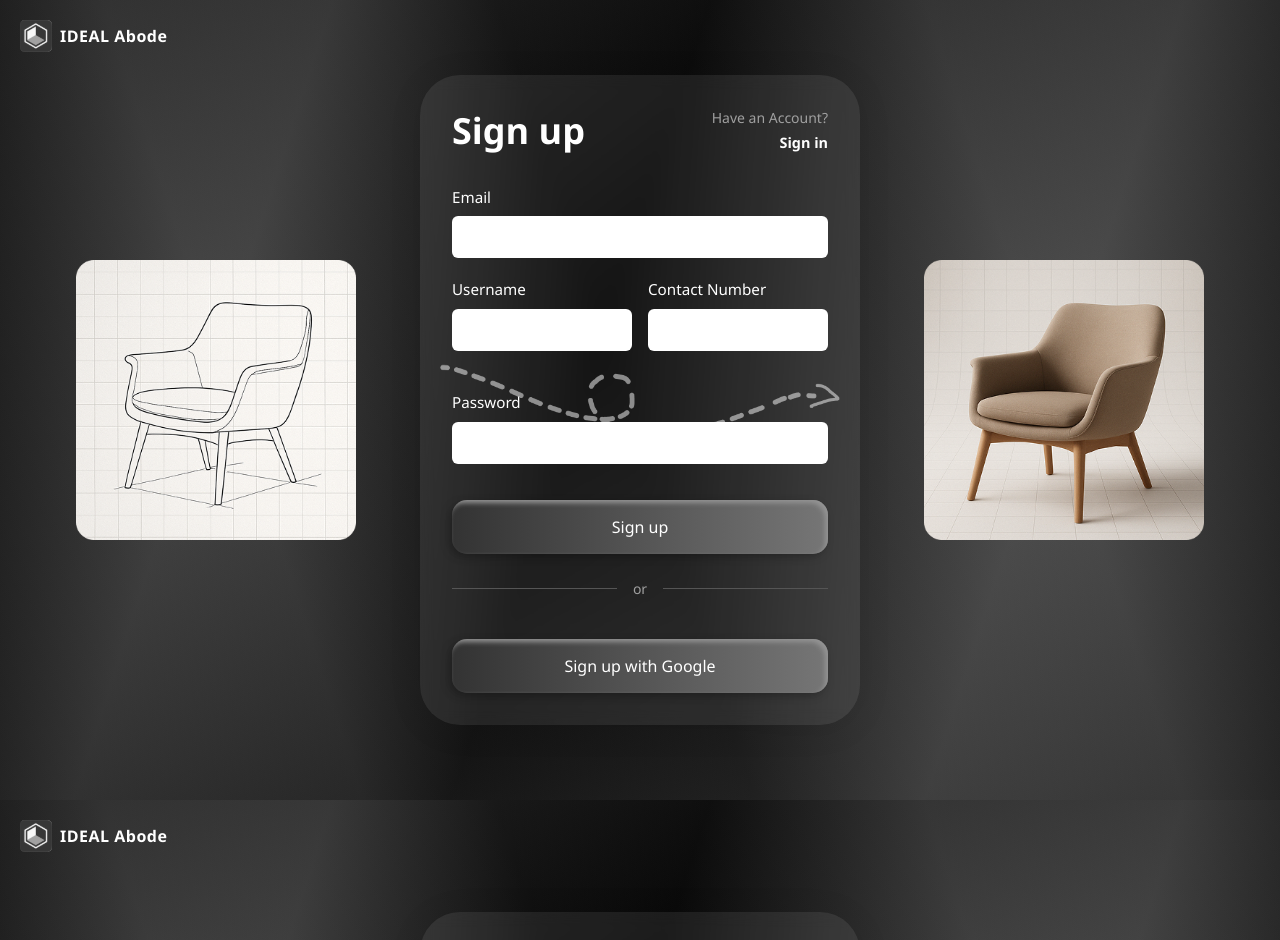
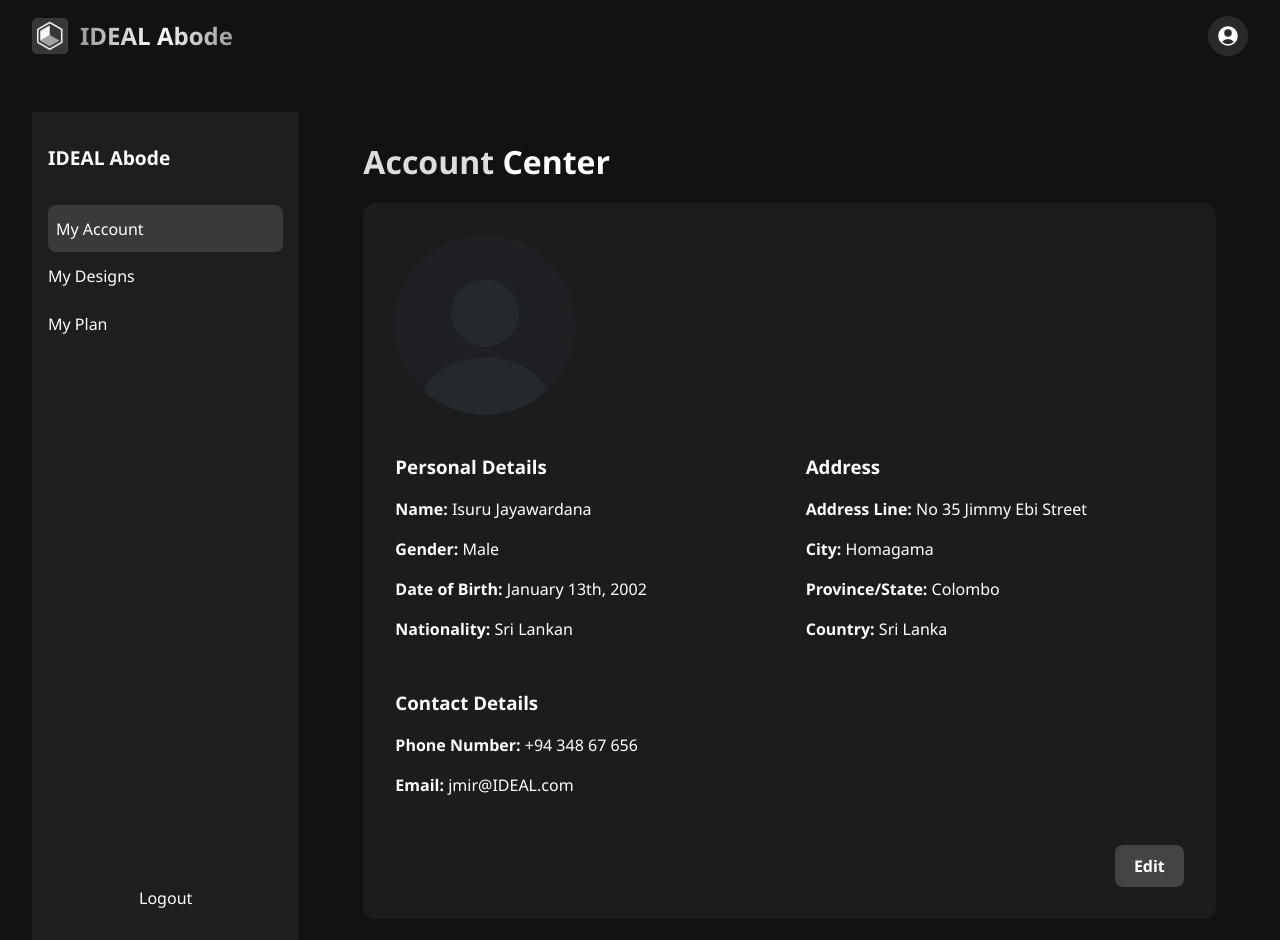
Before and after one commit to sajitha00/3D-furniture, a React (Vite) app: page /account in a window 1280 px wide. Shown: the top 940 px of the page. Built offline with nearby package versions, Linux system fonts and the light colour scheme.

Commit message:
acoount center frontend with accout details and sidebvar componants

```diff
--- a/package.json
+++ b/package.json
@@ -13,7 +13,7 @@
     "@supabase/supabase-js": "^2.49.4",
     "react": "^19.0.0",
     "react-dom": "^19.0.0",
-    "react-router-dom": "^7.5.2"
+    "react-router-dom": "^7.5.3"
   },
   "devDependencies": {
     "@eslint/js": "^9.21.0",
--- a/src/App.jsx
+++ b/src/App.jsx
@@ -4,17 +4,17 @@ import { BrowserRouter, Routes, Route } from "react-router-dom";
 import Home from "./pages/Home";
 import Signup from "./pages/Signup";
 import Signin from "./pages/Signin";
+import AccountCenter from "./pages/AccountCenter";
 
 function App() {
   return (
     <BrowserRouter>
-      {/* <Routes>
+      <Routes>
         <Route path="/" element={<Home />} />
-        <Route path="/Signup" element={<Signup />} />
-        <Route path="/Signin" element={<Signin />} />
-      </Routes> */}
-      <Signup />
-      <Signin />
+        <Route path="/signup" element={<Signup />} />
+        <Route path="/signin" element={<Signin />} />
+        <Route path="/account" element={<AccountCenter />} />
+      </Routes>
     </BrowserRouter>
   );
 }
--- /dev/null
+++ b/src/components/Account/AccountDetails.css
@@ -0,0 +1,83 @@
+
+.account-container {
+    color: white;
+    padding: 2rem;
+    width: 100%;
+  }
+
+  .account-container h1 {
+    font-size: 2rem;
+    margin-bottom: 1.5rem;
+  }
+
+  .account-container h1 span {
+    font-weight: bold;
+    color: #ddd;
+  }
+
+  .content-box {
+    background: #1c1c1c;
+    border-radius: 12px;
+    padding: 2rem;
+    display: flex;
+    flex-direction: column;
+    gap: 2rem;
+  }
+
+  .profile img {
+    width: 180px;
+    border-radius: 12px;
+  }
+
+  .details-grid {
+    display: flex;
+    justify-content: space-between;
+    gap: 2rem;
+    flex-wrap: wrap;
+  }
+
+  .details-grid section {
+    flex: 1;
+    min-width: 250px;
+  }
+
+  .edit-button {
+    align-self: flex-end;
+    background: #444;
+    color: white;
+    border: none;
+    padding: 0.6rem 1.2rem;
+    border-radius: 8px;
+    cursor: pointer;
+    font-weight: bold;
+  }
+
+  @media (max-width: 1024px) {
+    .details-grid {
+      flex-direction: column;
+    }
+
+    .edit-button {
+      width: 100%;
+      text-align: center;
+    }
+
+    .profile img {
+      width: 100%;
+      max-width: 300px;
+    }
+  }
+
+  @media (max-width: 600px) {
+    .account-container {
+      padding: 1rem;
+    }
+
+    .content-box {
+      padding: 1rem;
+    }
+
+    .account-container h1 {
+      font-size: 1.5rem;
+    }
+  }
--- /dev/null
+++ b/src/components/Account/AccountDetails.jsx
@@ -0,0 +1,38 @@
+import React from 'react'
+import './AccountDetails.css';
+import profileImg from '../../assets/images/Profile.png';
+
+export default function AccountDetails() {
+  return (
+    <div className="account-container">
+      <h1><span>Account</span> Center</h1>
+      <div className="content-box">
+        <div className="profile">
+          <img src={profileImg} alt="User Profile" />
+        </div>
+        <div className="details-grid">
+          <section>
+            <h3>Personal Details</h3>
+            <p><strong>Name:</strong> Isuru Jayawardana</p>
+            <p><strong>Gender:</strong> Male</p>
+            <p><strong>Date of Birth:</strong> January 13th, 2002</p>
+            <p><strong>Nationality:</strong> Sri Lankan</p>
+          </section>
+          <section>
+            <h3>Address</h3>
+            <p><strong>Address Line:</strong> No 35 Jimmy Ebi Street</p>
+            <p><strong>City:</strong> Homagama</p>
+            <p><strong>Province/State:</strong> Colombo</p>
+            <p><strong>Country:</strong> Sri Lanka</p>
+          </section>
+          <section>
+            <h3>Contact Details</h3>
+            <p><strong>Phone Number:</strong> +94 348 67 656</p>
+            <p><strong>Email:</strong> jmir@IDEAL.com</p>
+          </section>
+        </div>
+        <button className="edit-button">Edit</button>
+      </div>
+    </div>
+  );
+}
--- /dev/null
+++ b/src/components/Account/Sidebar.css
@@ -0,0 +1,63 @@
+
+.sidebar {
+    background: #1e1e1e;
+    color: white;
+    width: 350px;
+    min-height: 85vh;
+    padding: 2rem 1rem;
+    display: flex;
+    flex-direction: column;
+    justify-content: space-between;
+  }
+
+  .sidebar h2 {
+    font-size: 1.2rem;
+    margin-bottom: 2rem;
+  }
+
+  .sidebar nav button {
+    display: block;
+    background: transparent;
+    color: white;
+    border: none;
+    padding: 0.8rem 0;
+    text-align: left;
+    width: 100%;
+    font-size: 1rem;
+    cursor: pointer;
+  }
+
+  .sidebar nav .active {
+    background: #3a3a3a;
+    border-radius: 8px;
+    padding-left: 0.5rem;
+  }
+
+  .sidebar .logout {
+    margin-top: auto;
+    background: transparent;
+    color: white;
+    border: none;
+    font-size: 1rem;
+    cursor: pointer;
+  }
+
+  @media (max-width: 768px) {
+    .sidebar {
+      width: 100%;
+      flex-direction: row;
+      justify-content: space-around;
+      align-items: center;
+      padding: 1rem;
+      height: auto;
+    }
+
+    .sidebar nav button {
+      padding: 0.5rem;
+      font-size: 0.9rem;
+    }
+
+    .sidebar .logout {
+      margin-top: 0;
+    }
+  }
--- /dev/null
+++ b/src/components/Account/Sidebar.jsx
@@ -0,0 +1,16 @@
+import React from 'react'
+import './Sidebar.css';
+
+export default function Sidebar() {
+  return (
+    <div className="sidebar">
+      <h2>IDEAL Abode</h2>
+      <nav>
+        <button className="active">My Account</button>
+        <button>My Designs</button>
+        <button>My Plan</button>
+      </nav>
+      <button className="logout">Logout</button>
+    </div>
+  );
+}
--- /dev/null
+++ b/src/pages/AccountCenter.jsx
@@ -0,0 +1,23 @@
+import React from "react";
+import Sidebar from '../components/Account/Sidebar';
+import AccountDetails from '../components/Account/AccountDetails';
+import '../styles/AccountPage.css';
+import Navbar from "../components/Navbar/Navbar";
+import Footer from "../components/Footer/Footer";
+
+
+
+export default function AccountCenter() {
+    return (
+      <div className="account-wrapper">
+        <Navbar />
+        <div style={{ paddingTop: "80px", minHeight: "100vh", backgroundColor: "#121212" }}>
+          <div className="account-page">
+            <Sidebar />
+            <AccountDetails />
+          </div>
+        </div>
+        <Footer />
+      </div>
+    );
+  }
--- /dev/null
+++ b/src/styles/AccountPage.css
@@ -0,0 +1,14 @@
+
+.account-page {
+  display: flex;
+  flex: 1;
+  gap: 2rem;
+  padding: 2rem;
+}
+
+
+  @media (max-width: 768px) {
+    .account-page {
+      flex-direction: column;
+    }
+  }
```
Also changed, not shown: src/assets/images/Profile.png (added), 1 other file (tests, documents, lock files or other folders).
